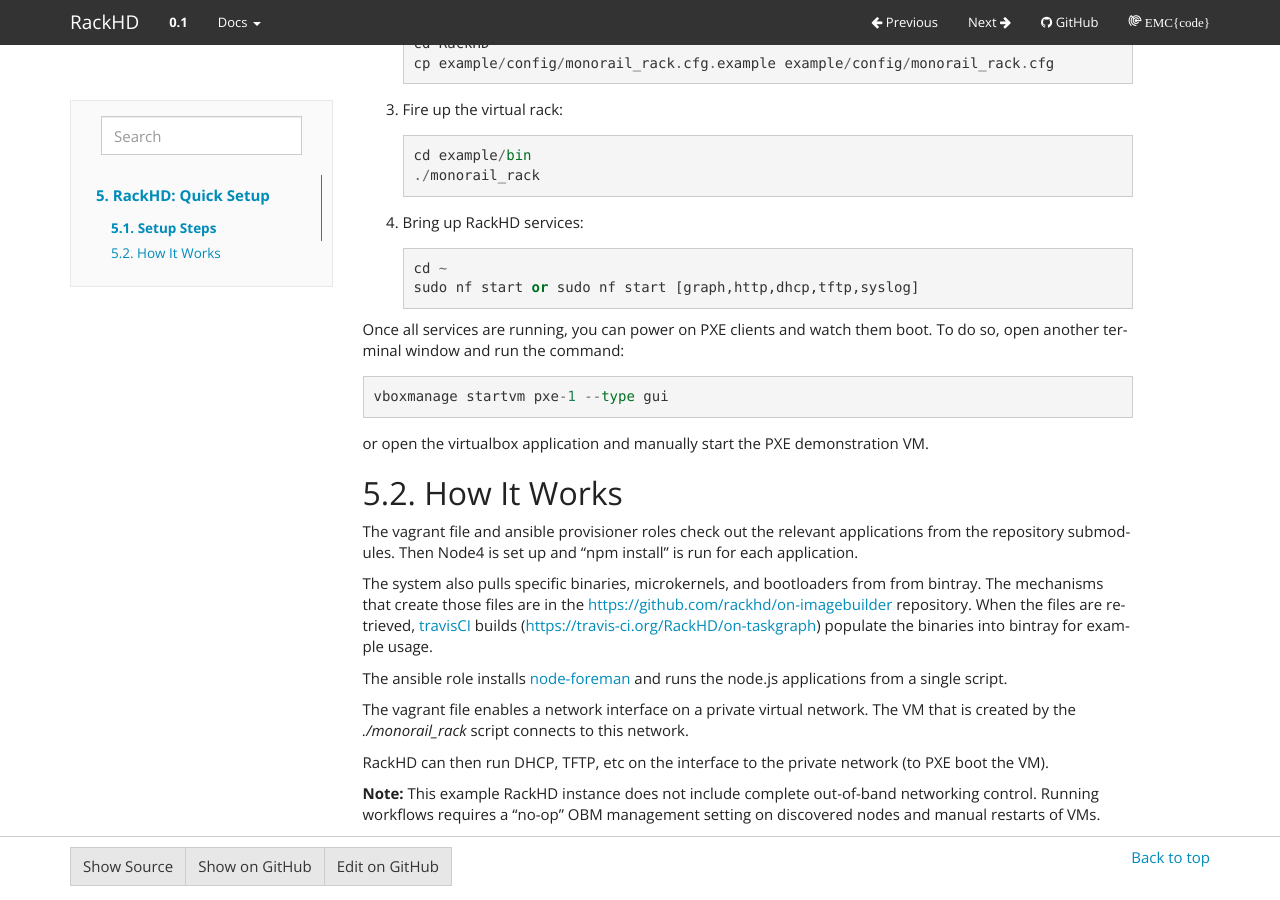
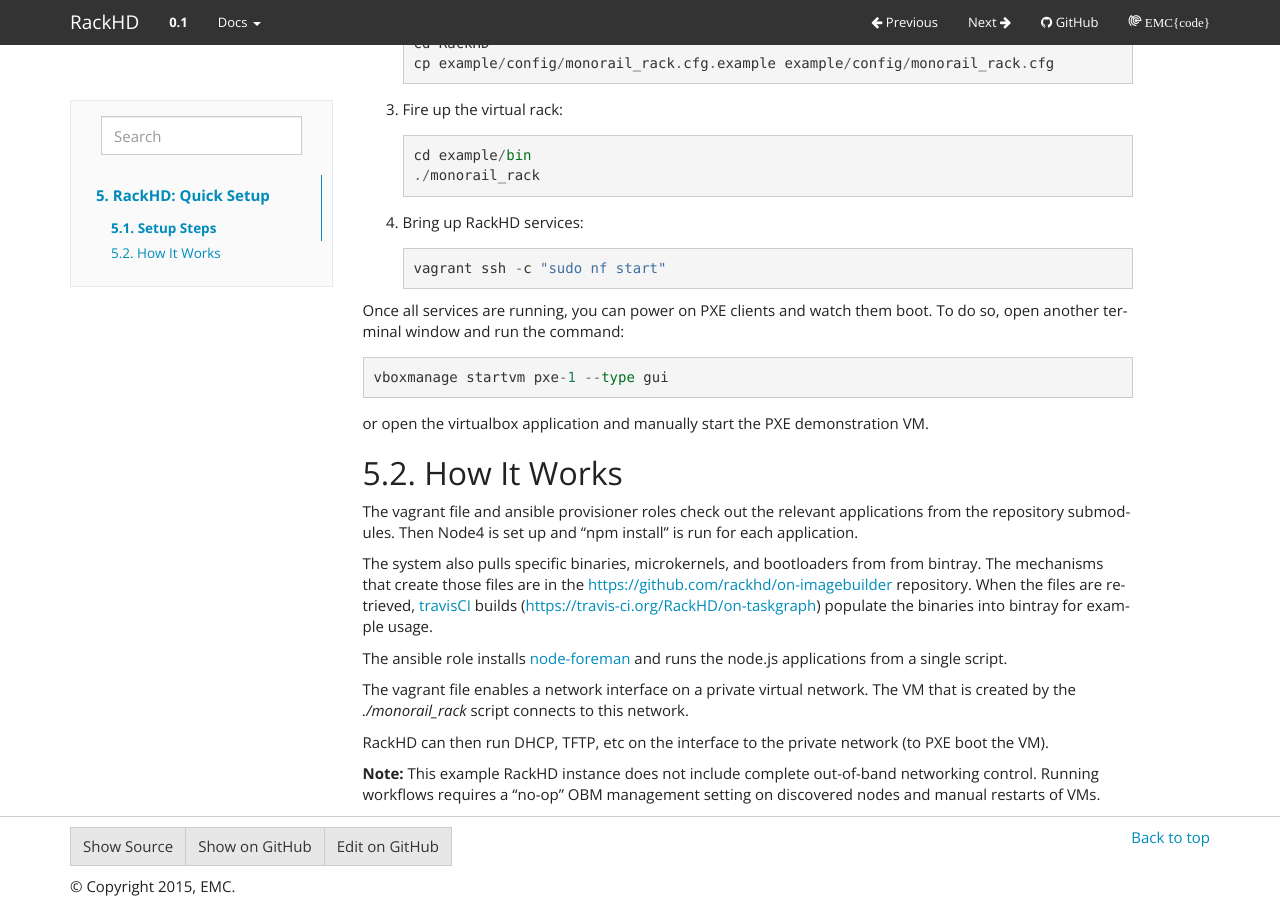
Before and after one commit to RackHD/docs, a Sphinx documentation site: the page built from docs/getting_started.rst, in a window 1280 px wide and 900 px high, scrolled down 495 px. Built offline with Sphinx 7.4.7, drawn with Linux system fonts in a browser that asks for light colours.

Commit message:
fixed nf instructions

```diff
--- a/docs/getting_started.rst
+++ b/docs/getting_started.rst
@@ -39,8 +39,7 @@
 
 #. Bring up RackHD services::
 
-    cd ~
-    sudo nf start or sudo nf start [graph,http,dhcp,tftp,syslog]
+    vagrant ssh -c "sudo nf start"
 
 Once all services are running, you can power on PXE clients and watch them boot.
 To do so, open another terminal window and run the command::
```
